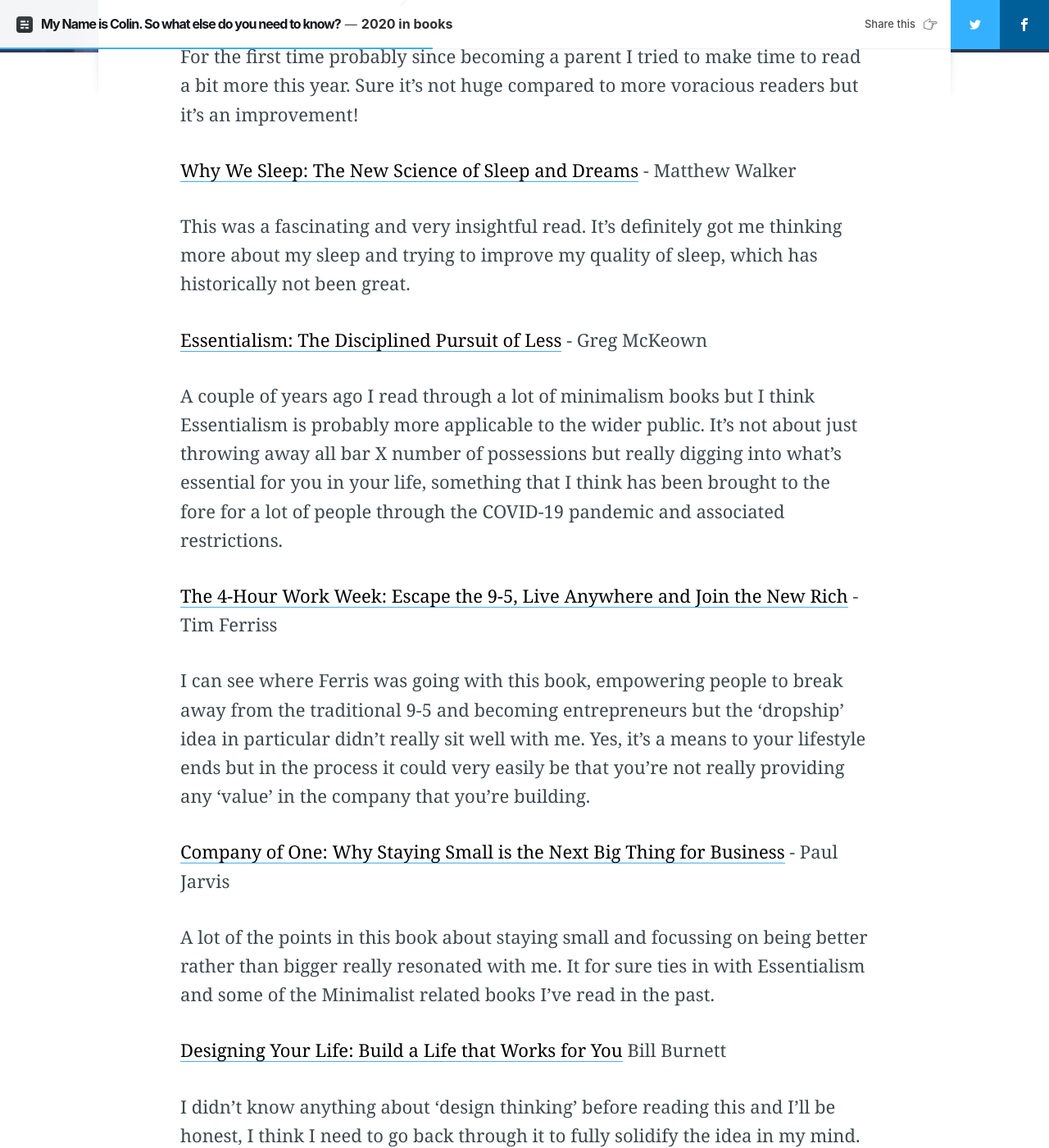
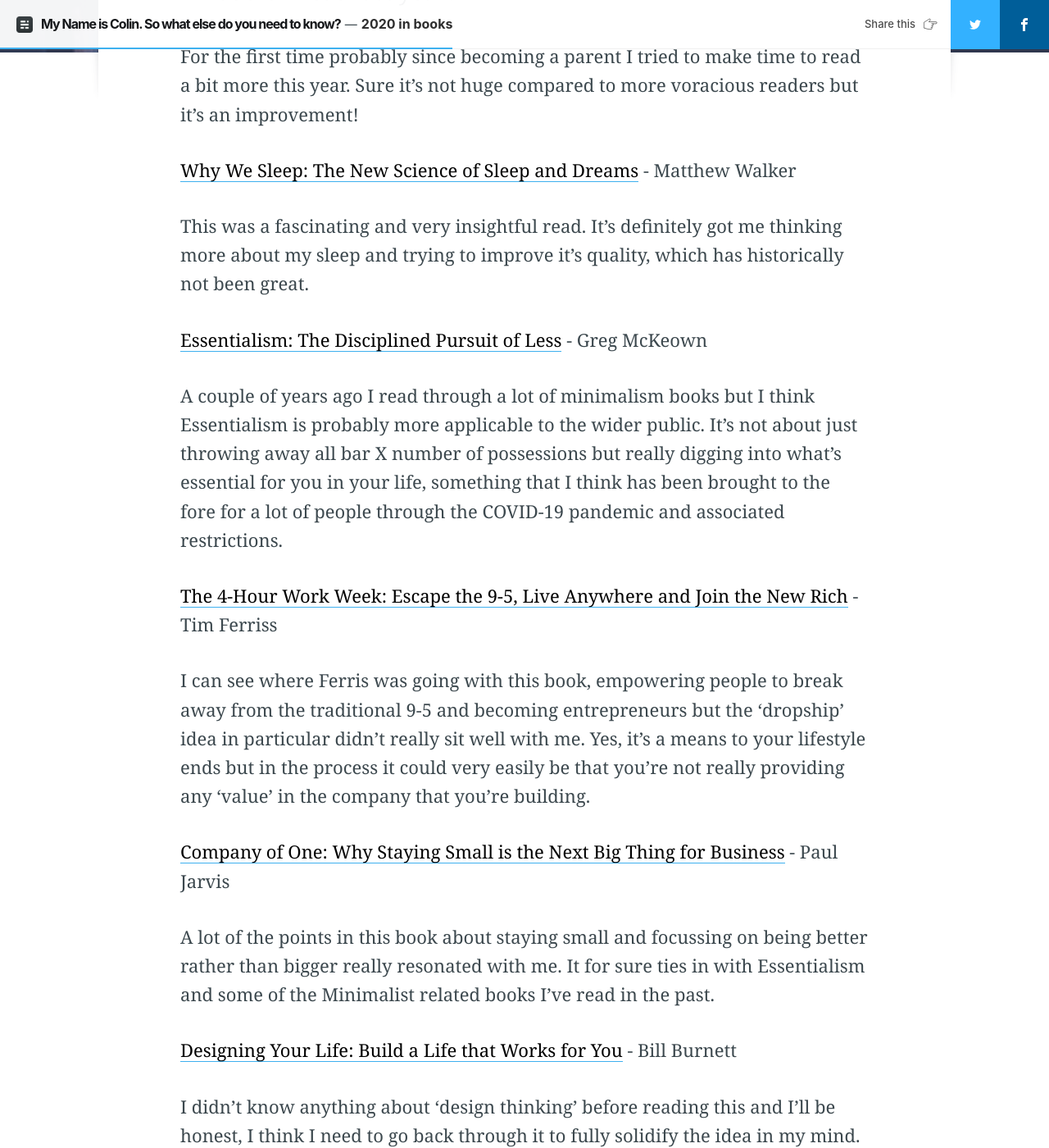
Before and after one commit to colinframe/colinframe.com, a Jekyll site: the page built from _posts/2021-01-01-2020-in-books.markdown, in a window 1280 px wide and 1400 px high, scrolled down 997 px. Shown: the whole window at 82% size. Built offline with Jekyll 4.4.1, drawn with Linux system fonts in a browser that asks for light colours; nearby versions of some CDN libraries; comment, search, counter and statistics services are not loaded; some of the changed text lies outside the part shown.

Commit message:
typos and smart quotes

```diff
--- a/_posts/2021-01-01-2020-in-books.markdown
+++ b/_posts/2021-01-01-2020-in-books.markdown
@@ -16,7 +16,7 @@
 
 [Why We Sleep: The New Science of Sleep and Dreams](https://www.goodreads.com/book/show/48592299-why-we-sleep) - Matthew Walker
 
-This was a fascinating and very insightful read. It’s definitely got me thinking more about my sleep and trying to improve my quality of sleep, which has historically not been great.
+This was a fascinating and very insightful read. It’s definitely got me thinking more about my sleep and trying to improve it’s quality, which has historically not been great.
 
 [Essentialism: The Disciplined Pursuit of Less](https://www.goodreads.com/book/show/21174350-essentialism) - Greg McKeown
 
@@ -30,7 +30,7 @@
 
 A lot of the points in this book about staying small and focussing on being better rather than bigger really resonated with me. It for sure ties in with Essentialism and some of the Minimalist related books I’ve read in the past.
 
-[Designing Your Life: Build a Life that Works for You](https://www.goodreads.com/book/show/31634824-designing-your-life) Bill Burnett
+[Designing Your Life: Build a Life that Works for You](https://www.goodreads.com/book/show/31634824-designing-your-life) - Bill Burnett
 
 I didn’t know anything about ‘design thinking’ before reading this and I’ll be honest, I think I need to go back through it to fully solidify the idea in my mind. I also still need to go back through and go through the worksheets that it came with to help you go through the design process for your own life.
 
@@ -42,4 +42,4 @@
 
 This was a pretty funny read and whilst it now may be a bit dated (remote work being more commonplace) it was still an interesting look into how a company like WordPress/Automattic is/was run.
 
-<span>Photo by <a href=“https://unsplash.com/@itfeelslikefilm?utm_source=unsplash&amp;utm_medium=referral&amp;utm_content=creditCopyText”>🇸🇮 Janko Ferlič</a> on <a href=“https://unsplash.com/s/photos/books?utm_source=unsplash&amp;utm_medium=referral&amp;utm_content=creditCopyText”>Unsplash</a></span>
+<span>Photo by <a href="https://unsplash.com/@itfeelslikefilm?utm_source=unsplash&amp;utm_medium=referral&amp;utm_content=creditCopyText">🇸🇮 Janko Ferlič</a> on <a href="https://unsplash.com/s/photos/books?utm_source=unsplash&amp;utm_medium=referral&amp;utm_content=creditCopyText">Unsplash</a></span>
```
